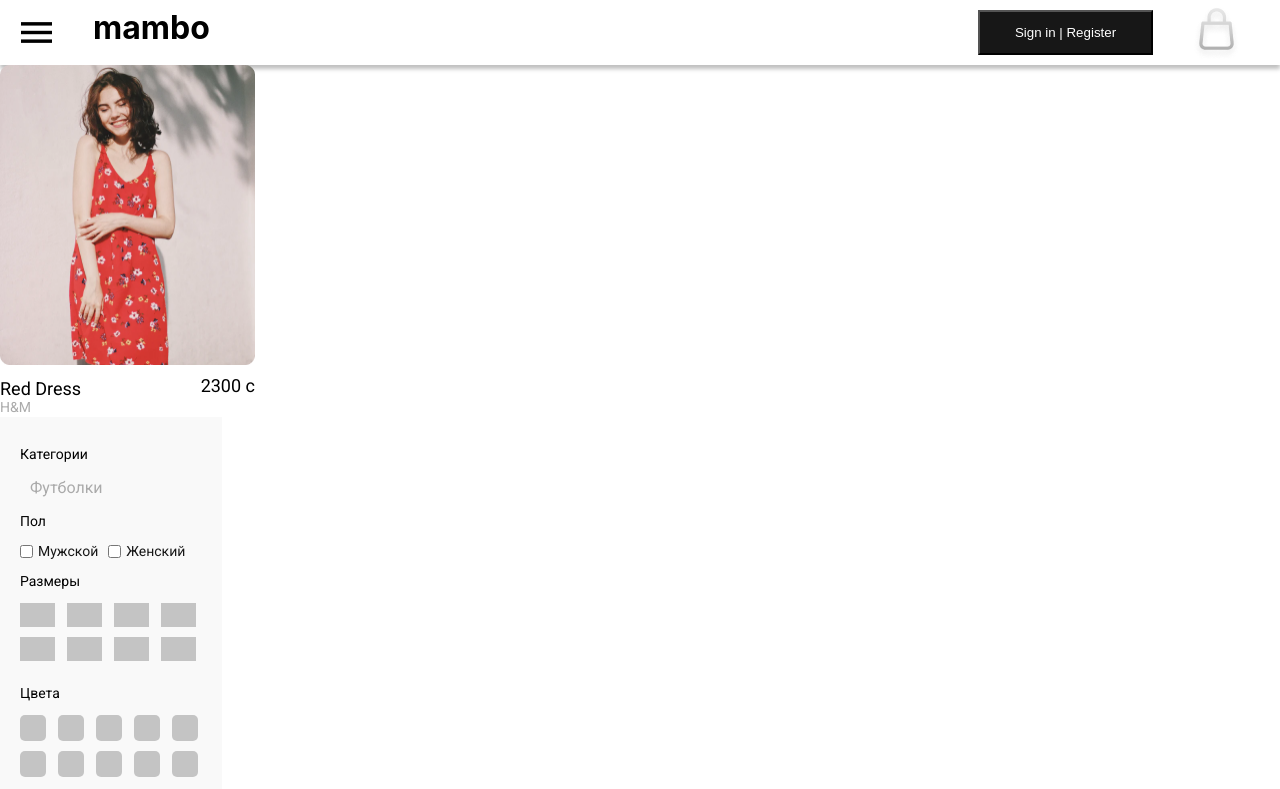
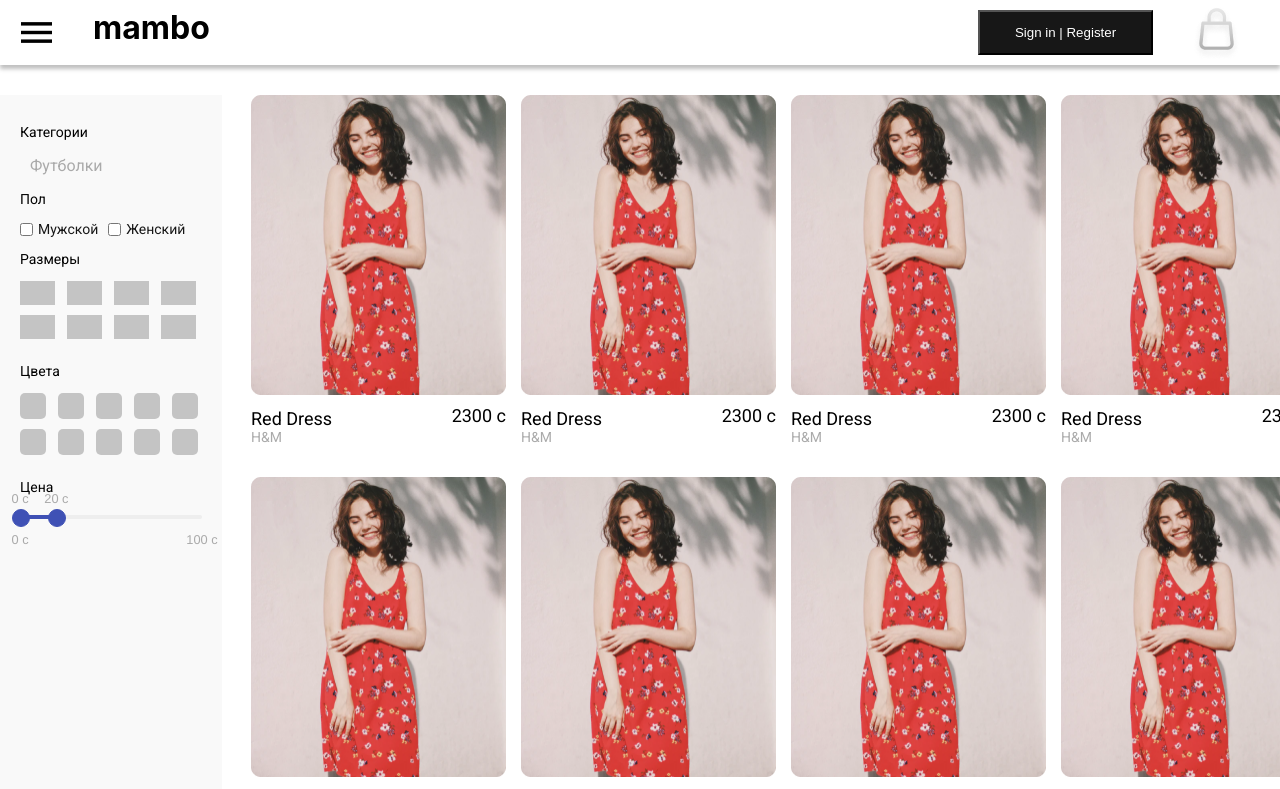
Before and after one commit to aumetov/mambo-client, a React (Create React App) app: page / in a window 1280 px wide. Shown: the top 789 px of the page. Built offline with nearby package versions, Linux system fonts and the light colour scheme.

Commit message:
products listing component

```diff
--- a/src/App.css
+++ b/src/App.css
@@ -30,6 +30,7 @@
 
 .main-wrapper {
   width: 1316px;
+  padding-top: 30px;
   margin: 0 auto;
 }
 
--- a/src/App.tsx
+++ b/src/App.tsx
@@ -3,16 +3,14 @@ import React from 'react';
 import { Route, BrowserRouter as Router, Switch } from 'react-router-dom';
 import './App.css';
 import Header from './components/header/header';
-import ProductCard from './components/product-card/product-card';
-import SidebarFilter from './components/sidebard-filter/sidebar-filter';
+import ProductsListing from './components/products-listing/products-listing';
 
 export const App: React.FC<{}> = () => {
   return (
       <div className="App">
         <Header/>
         <div className='main-wrapper'>
-          <ProductCard/>
-          <SidebarFilter/>
+          <ProductsListing/>
           <Router>
               {/* <Switch>
                 <Route path='/' exact={true} component={<div/>}/>
--- /dev/null
+++ b/src/components/products-listing/products-listing.scss
@@ -0,0 +1,15 @@
+.products-listing-container {
+    display: flex;
+    justify-content: space-between;
+    .products-list {
+        display: flex;
+        width: 1065px;
+        flex-flow: row wrap;
+        justify-content: space-between;
+        padding-left: 25px;
+
+        .product-card-container {
+            margin-bottom: 30px;
+        }
+    }
+}
--- /dev/null
+++ b/src/components/products-listing/products-listing.tsx
@@ -0,0 +1,19 @@
+import React, { Component } from 'react'
+import './products-listing.scss'
+import SidebarFilter from '../sidebard-filter/sidebar-filter'
+import ProductCard from '../product-card/product-card'
+
+export default class ProductsListing extends Component {
+    render() {
+        return (
+            <div className='products-listing-container'>
+                <SidebarFilter/>
+                <div className='products-list'>
+                    {[1,2,3,4,5,6,7,8, 10].map((i) => {
+                        return <ProductCard/>
+                    })}
+                </div>
+            </div>
+        )
+    }
+}
```
